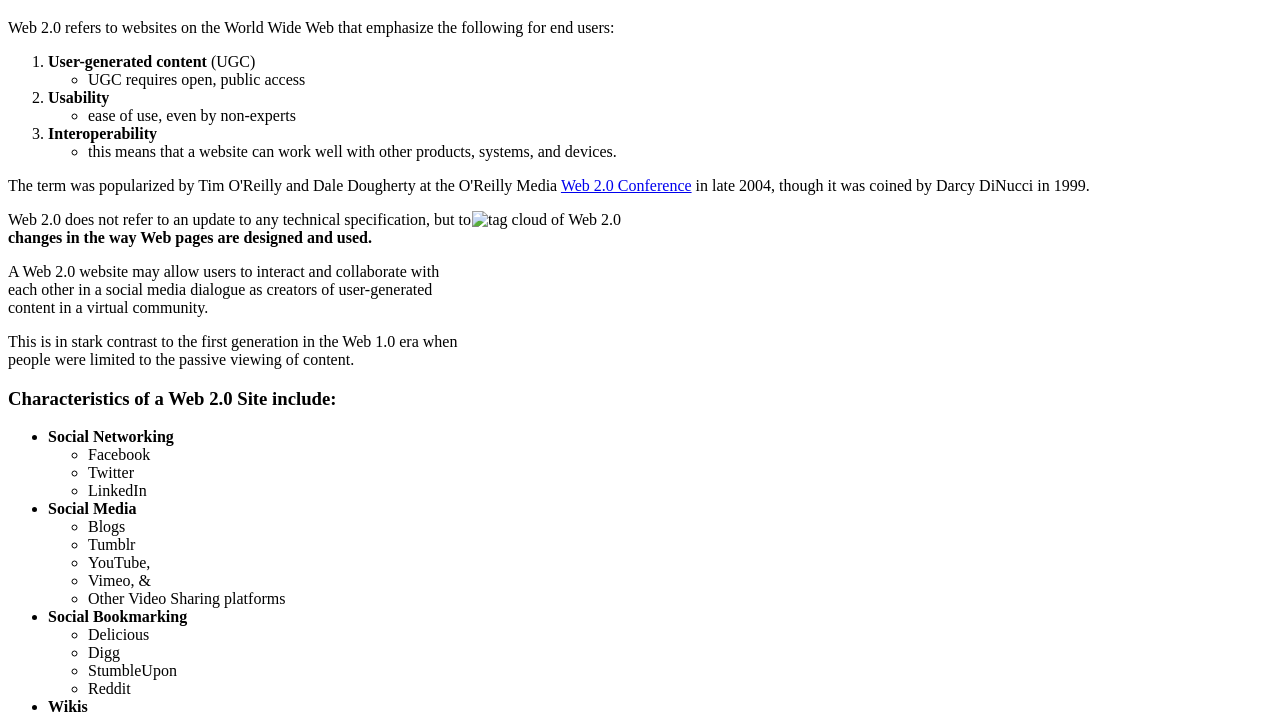
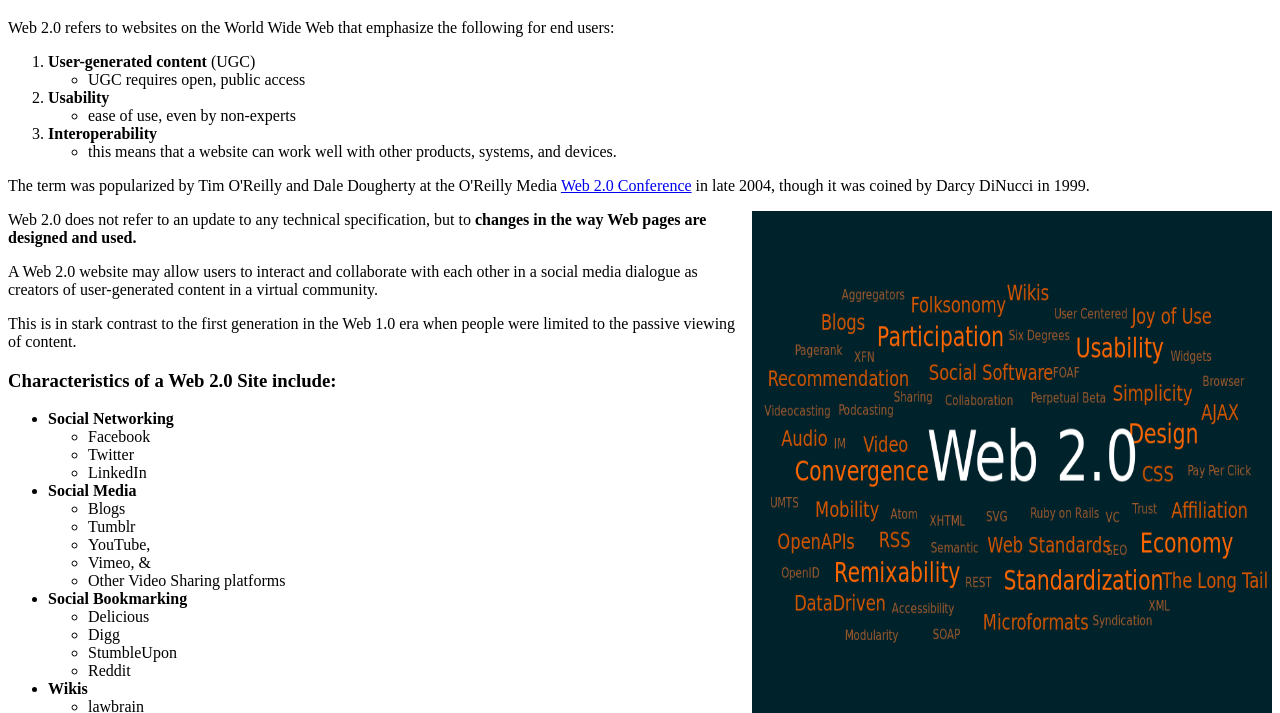
Before and after one commit to Ladyj8813/Web-2.0, a plain HTML site: page index.html in a window 1280 px wide. Shown: the part 61-774 px from the top of the page. Drawn offline with Linux system fonts and the light colour scheme.

Commit message:
Updated index.html

```diff
--- a/index.html
+++ b/index.html
@@ -17,7 +17,7 @@
 
 <p>The term was popularized by Tim O'Reilly and Dale Dougherty at the O'Reilly Media <a href="https://conferences.oreilly.com/web2summit/web2011">Web 2.0 Conference</a> in late 2004, though it was coined by Darcy DiNucci in 1999.</p>
 
-<p><img src="web-2point0" alt="tag cloud of Web 2.0" style="float:right;width:800px;height:800px;">Web 2.0 does not refer to an update to any technical specification, but to <strong>changes in the way Web pages are designed and used.</strong></p>
+<p><img src="Web-2.0/web-2point0.png" alt="tag cloud of Web 2.0" style="float:right;width:520px;height:520px;">Web 2.0 does not refer to an update to any technical specification, but to <strong>changes in the way Web pages are designed and used.</strong></p>
 <p>A Web 2.0 website may allow users to interact and collaborate with each other in a social media dialogue as creators of user-generated content in a virtual community.</p>
 
 <p>This is in stark contrast to the first generation in the Web 1.0 era when people were limited to the passive viewing of content.</p>
```
